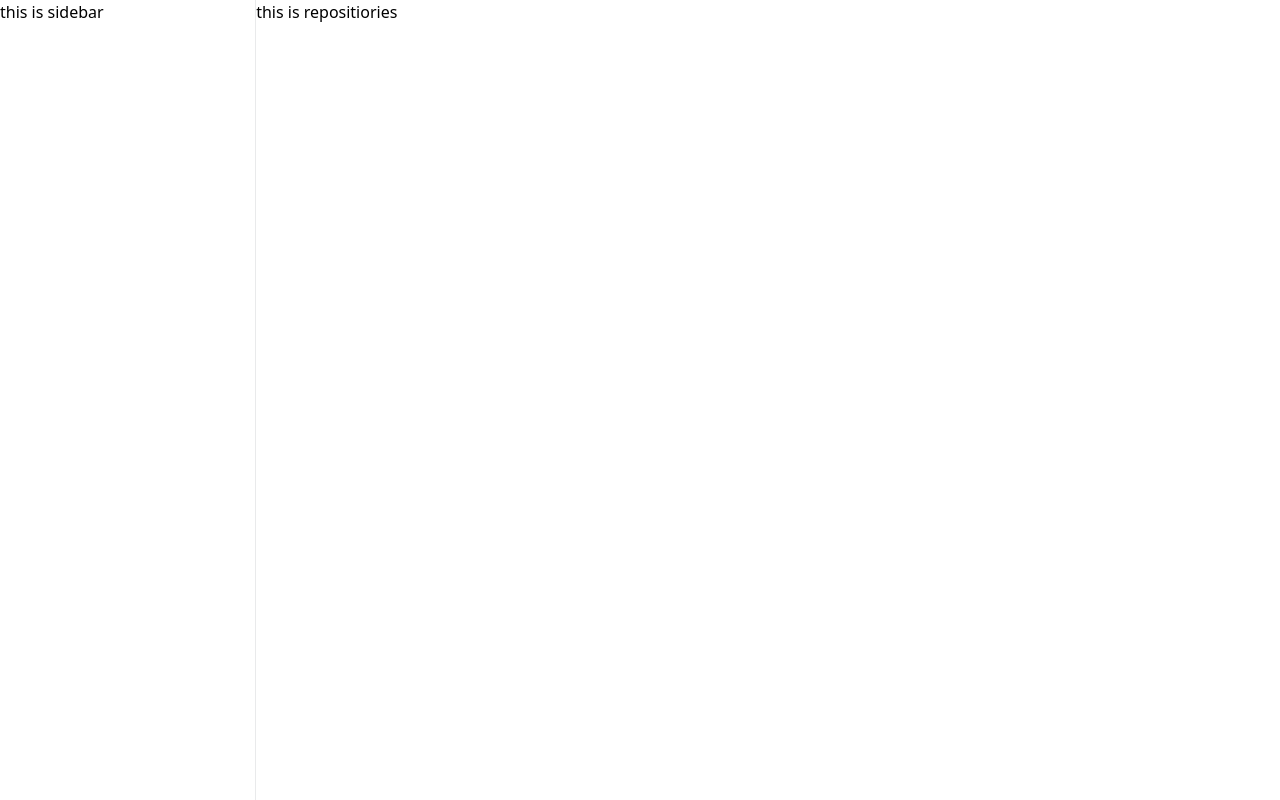
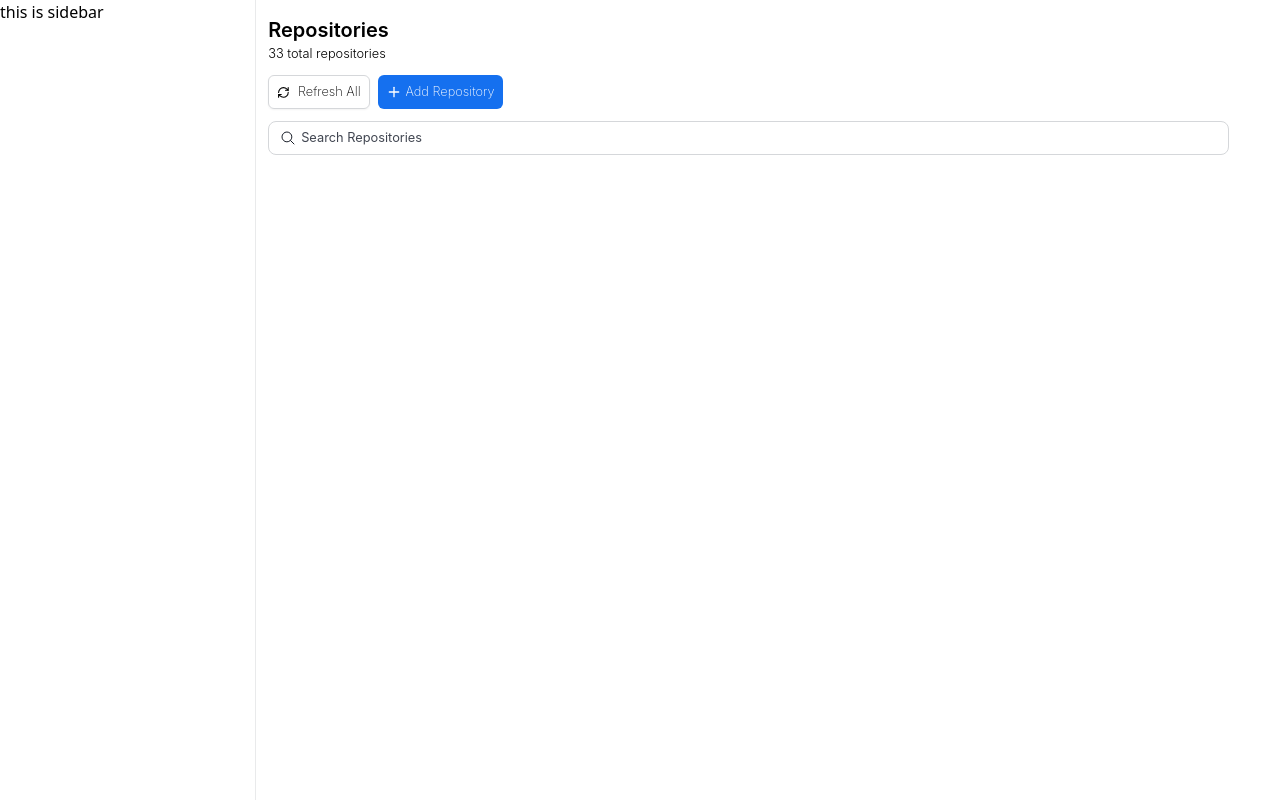
Before and after one commit to Piyush5784/Assignment-ai, a React (Vite) app: page /dashboard in a window 1280 px wide. Built offline with nearby package versions, Linux system fonts and the light colour scheme.

Commit message:
added inputs and fixed navbar

```diff
--- /dev/null
+++ b/src/Content.tsx
@@ -0,0 +1,36 @@
+import { FaBook } from "react-icons/fa";
+import { HiOutlineHome } from "react-icons/hi";
+import { IoIosCloudOutline } from "react-icons/io";
+import { IoSettingsOutline, IoCallOutline } from "react-icons/io5";
+import { LuCodeXml, LuLogOut } from "react-icons/lu";
+
+export const lists = [
+  {
+    title: "Repositories",
+    icon: <HiOutlineHome size={20} className="text-[#414651]" />,
+  },
+  {
+    title: "AI Code Review",
+    icon: <LuCodeXml size={20} className="text-[#414651]" />,
+  },
+  {
+    title: "Cloud Security",
+    icon: <IoIosCloudOutline size={20} className="text-[#414651]" />,
+  },
+  {
+    title: "How to Use",
+    icon: <FaBook size={20} className="text-[#414651]" />,
+  },
+  {
+    title: "Settings",
+    icon: <IoSettingsOutline size={20} className="text-[#414651]" />,
+  },
+  {
+    title: "Support",
+    icon: <IoCallOutline size={20} className="text-[#414651]" />,
+  },
+  {
+    title: "Logout",
+    icon: <LuLogOut size={20} className="text-[#414651]" />,
+  },
+];
--- a/src/components/Dashboard.tsx
+++ b/src/components/Dashboard.tsx
@@ -1,49 +1,19 @@
 import { useState } from "react";
-import { FaBook } from "react-icons/fa";
-import { HiOutlineHome } from "react-icons/hi";
-import { IoIosCloudOutline } from "react-icons/io";
 import {
-  IoCallOutline,
   IoChevronDownOutline,
   IoChevronUpOutline,
-  IoSettingsOutline,
+  IoSearchOutline,
 } from "react-icons/io5";
-import { LuCodeXml, LuLogOut, LuMenu } from "react-icons/lu";
+import { LuMenu, LuRefreshCw } from "react-icons/lu";
 import { RxCross2 } from "react-icons/rx";
+import { lists } from "../Content";
+import { FaPlus } from "react-icons/fa";
+import { FiPlus } from "react-icons/fi";
 
 const Dashboard = () => {
   const [showMenu, setShowMenu] = useState(false);
   const [showSuggestions, setShowSuggestions] = useState(false);
-  const lists = [
-    {
-      title: "Repositories",
-      icon: <HiOutlineHome size={20} className="text-[#414651]" />,
-    },
-    {
-      title: "AI Code Review",
-      icon: <LuCodeXml size={20} className="text-[#414651]" />,
-    },
-    {
-      title: "Cloud Security",
-      icon: <IoIosCloudOutline size={20} className="text-[#414651]" />,
-    },
-    {
-      title: "How to Use",
-      icon: <FaBook size={20} className="text-[#414651]" />,
-    },
-    {
-      title: "Settings",
-      icon: <IoSettingsOutline size={20} className="text-[#414651]" />,
-    },
-    {
-      title: "Support",
-      icon: <IoCallOutline size={20} className="text-[#414651]" />,
-    },
-    {
-      title: "Logout",
-      icon: <LuLogOut size={20} className="text-[#414651]" />,
-    },
-  ];
+
   return (
     <>
       <div className="flex h-screen items-start">
@@ -59,7 +29,7 @@ const Dashboard = () => {
               showMenu && "border-b"
             } md:hidden border-gray`}
           >
-            <div className="flex  ">
+            <div className="flex border-b border-gray ">
               <div className="h-12 w-full flex  p-3 items-center justify-start gap-3">
                 <img src="/logo.png" height={25} width={25} alt="logo" />
                 <p className=" font-inter text-xl font-light">CodeAnt AI</p>
@@ -68,19 +38,19 @@ const Dashboard = () => {
                 onClick={() => setShowMenu(!showMenu)}
                 className="flex items-center justify-center pr-4"
               >
-                {!showMenu ? <RxCross2 size={24} /> : <LuMenu size={24} />}
+                {showMenu ? <RxCross2 size={24} /> : <LuMenu size={24} />}
               </div>
             </div>
 
             <div
-              className={`absolute  duration-200 ${
-                !showMenu ? "top-12" : "-top-96"
-              }  bg-[#ffffff]  w-full  `}
+              className={`fixed  duration-200 ${
+                showMenu ? "top-12" : "-top-96"
+              }  bg-[#ffffff]  w-full  z-50`}
             >
               <div className="">
                 <div
                   className={`relative flex duration-200 flex-col ${
-                    showMenu ? "bottom-96" : "bottom-0"
+                    !showMenu ? "bottom-96" : "bottom-0"
                   }`}
                 >
                   <div className="flex items-center justify-center">
@@ -121,7 +91,33 @@ const Dashboard = () => {
             </div>
           </div>
 
-          <div className={` w-full h-full`}>this is repositiories</div>
+          <div className={` font-inter w-full h-full pl-3 pt-4`}>
+            <p className="font-semibold text-xl">Repositories</p>
+            <p className="font-light text-[0.8rem]">33 total repositories</p>
+
+            <div className=" flex gap-2 pt-3">
+              <button
+                className="p-2 py-1.5 border-[1.5px] border-[#D5D7DA] shadow-[0px_1px_2px_0px_#0A0D120D] rounded-md text-sm font-extralight flex items-center justify-center gap-2 "
+                style={{ boxShadow: "inset 1 2px 4px rgba(1, 1, 1, 0.05)" }}
+              >
+                <LuRefreshCw />
+                Refresh All
+              </button>
+              <button className="bg-primaryBlue text-white rounded-md p-2 py-1.5  text-sm font-extralight flex items-center justify-center gap-1">
+                <FiPlus size={16} />
+                Add Repository
+              </button>
+            </div>
+
+            <div className="relative mt-3 w-[95%] flex items-center">
+              <input
+                type="text"
+                placeholder="Search Repositories"
+                className="border-[1.5px] placeholder:text-[#414651] p-2 py-1.5 font-normal text-sm border-[#D5D7DA] text-[#181D27] rounded-lg w-full pl-8 focus:border-primaryBlue"
+              />
+              <IoSearchOutline className="absolute left-3 text-[#181D27]" />
+            </div>
+          </div>
         </div>
       </div>
     </>
--- a/tailwind.config.js
+++ b/tailwind.config.js
@@ -20,6 +20,9 @@ export default {
         bold: "700",
         extrabold: "800",
       },
+      fontSize: {
+        sm: "0.8rem",
+      },
     },
   },
   plugins: [],
```
Also changed, not shown: src/App.css (+11 -0 lines), 1 other file (tests, documents, lock files or other folders).
